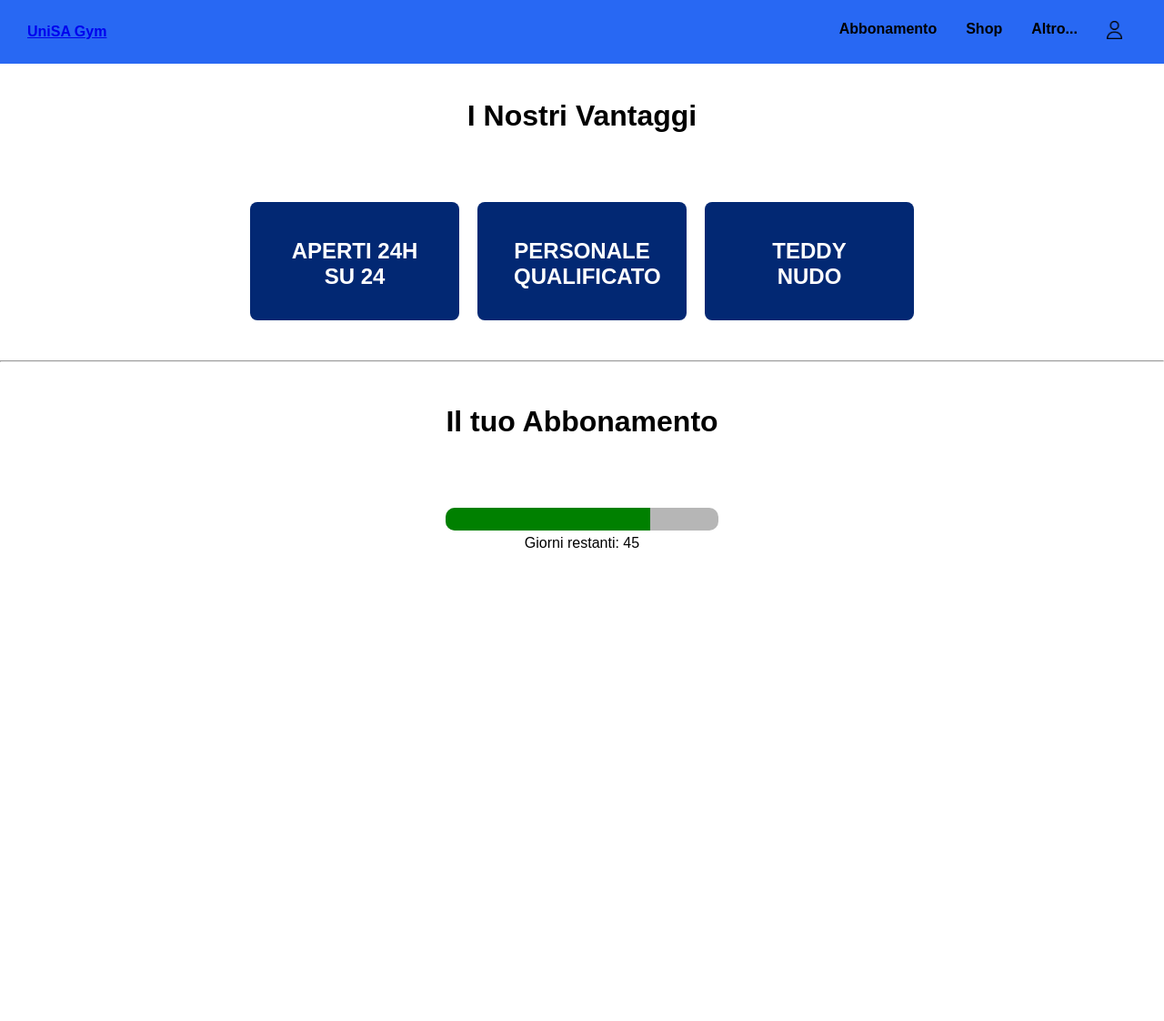
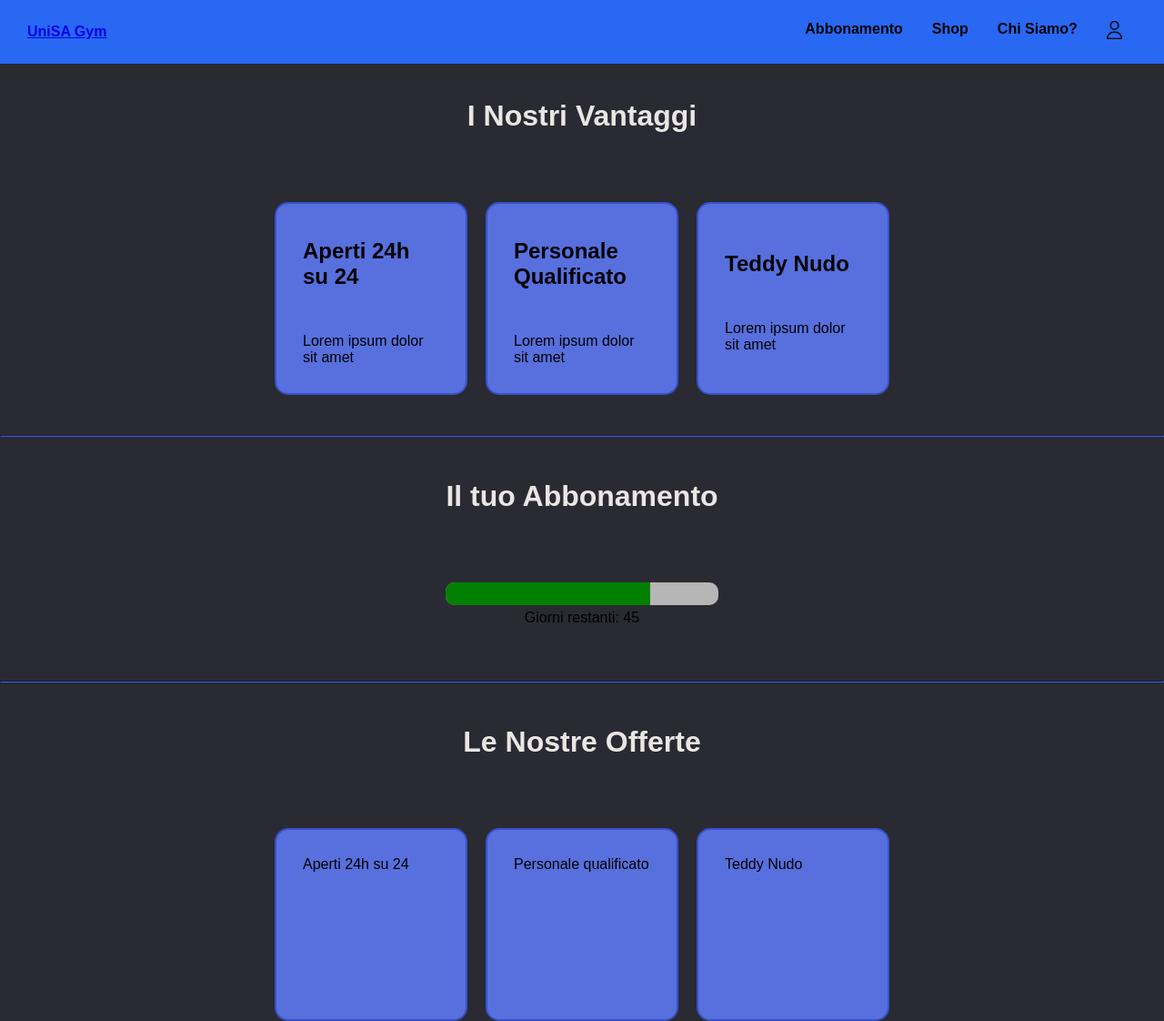
Before and after one commit to Teddyno/Progetto_TW, a PHP site: page / in a window 1280 px wide. Shown: the whole page at 91% size. Before the commit the page ends 602 px from the top, so only its background shows below. Run offline with PHP 8.4, Linux system fonts and the light colour scheme.

Commit message:
index + creazione pagina chi siamo

```diff
--- a/header.html
+++ b/header.html
@@ -5,7 +5,7 @@
             <div class="topnav">
                 <a href="abbonamento.php">Abbonamento</a>
                 <a href="shop.php">Shop</a>
-                <a>Altro...</a>
+                <a href="chiSiamo.php">Chi Siamo?</a>
                 <a href="profilo.php"><img src="images/icona_profilo.png" height="20px"></a>
             </div>
         </div>
--- a/index.php
+++ b/index.php
@@ -5,17 +5,36 @@
     <title>HomePage - UniSA Gym</title>
     <link rel="stylesheet" type="text/css" href="styleSheet/style.css">
 </head>
-<body>
+<body style="background-color: #2a2a32;">
     <?php include 'header.html'; ?>
     <main>
         <br>
         <h1>I Nostri Vantaggi</h1>
         <br><br><br>
         <div class="container">
-            <div class="card">Aperti 24h su 24</div>
-            <div class="card">Personale qualificato</div>
-            <div class="card">Teddy Nudo</div>
+            <div class="card">
+                <div class="dettagli-card">
+                    <p class="titolo-card">Aperti 24h su 24</p>
+                    <p class="descrizione-card">Lorem ipsum dolor sit amet</p>
+                </div>
+                <button class="bottone-card">Scopri di più</button>
+            </div>
+            <div class="card">
+                <div class="dettagli-card">
+                    <p class="titolo-card">Personale Qualificato</p>
+                    <p class="descrizione-card">Lorem ipsum dolor sit amet</p>
+                </div>
+                <button class="bottone-card">Scopri di più</button>
+            </div>
+            <div class="card">
+                <div class="dettagli-card">
+                    <p class="titolo-card">Teddy Nudo</p>
+                    <p class="descrizione-card">Lorem ipsum dolor sit amet</p>
+                </div>
+                <button class="bottone-card">Scopri di più</button>
+            </div>
         </div>
+
         <br><br>
         <hr>
         <br>
@@ -31,6 +50,16 @@
         </div>
         <p id="testo-barra"></p>
         <script src="js/barraProgressiva.js"></script>
+        <br><br>
+        <hr>
+        <br>
+        <h1>Le Nostre Offerte</h1>
+        <br><br><br>
+        <div class="container">
+            <div class="card">Aperti 24h su 24</div>
+            <div class="card">Personale qualificato</div>
+            <div class="card">Teddy Nudo</div>
+        </div>
 
     </main>
     <?php // include 'footer.html'; ?>
--- /dev/null
+++ b/stylesheet/card.css
@@ -0,0 +1,49 @@
+.card {
+    width: 150px;
+    height: 150px;
+    border-radius: 15px;
+    background: #5770DE;
+    position: relative;
+    padding: 29px;
+    border: 2px solid #3851CA;
+    transition: 0.5s ease-out;
+    overflow: visible;
+}
+
+.dettagli-card{
+    color: black;
+    height: 100%;
+    gap: 8px;
+    display: grid;
+    place-content: center;
+}
+
+.titolo-card{
+    font-size: 24px;
+    font-weight: bold;
+}
+
+.bottone-card{
+    transform: translate(-50%, 125%);
+    width: 60%;
+    border-radius: 16px;
+    border: none;
+    background-color: #008bf8;
+    color: #fff;
+    font-size: 16px;
+    padding: 8px 16px;
+    position: absolute;
+    left: 50%;
+    opacity: 0;
+    transition: 0.3s ease-out;
+}
+
+.card:hover {
+    border-color: #D2CFCD;
+    box-shadow: 0 4px 18px 0 rgba(0, 0, 0, 0.25);
+}
+
+.card:hover .bottone-card{
+    transform: translate(-50%, 50%);
+    opacity: 1;
+}
--- a/stylesheet/style.css
+++ b/stylesheet/style.css
@@ -1,5 +1,6 @@
 @import "headerStyle.css";
 @import "barraProgressivaStyle.css";
+@import "card.css";
 
 body {
     font-family: Arial, Helvetica, sans-serif;
@@ -24,18 +25,9 @@ body {
 
 h1{
     text-align: center;
+    color: #E9E6E4;
 }
 
-.card {
-    background-color: #022873;
-    color: rgb(255, 255, 255);
-    padding: 40px;
-    width: 150px;
-    height: 50px;
-    border-radius: 8px;
-    font-weight:550;
-    font-size: x-large;
-    text-transform: uppercase;
-    align-items: center;
-    text-align: center;
+hr{
+    border-color: #283b96;
 }
```
Also changed, not shown: chiSiamo.php (added).
